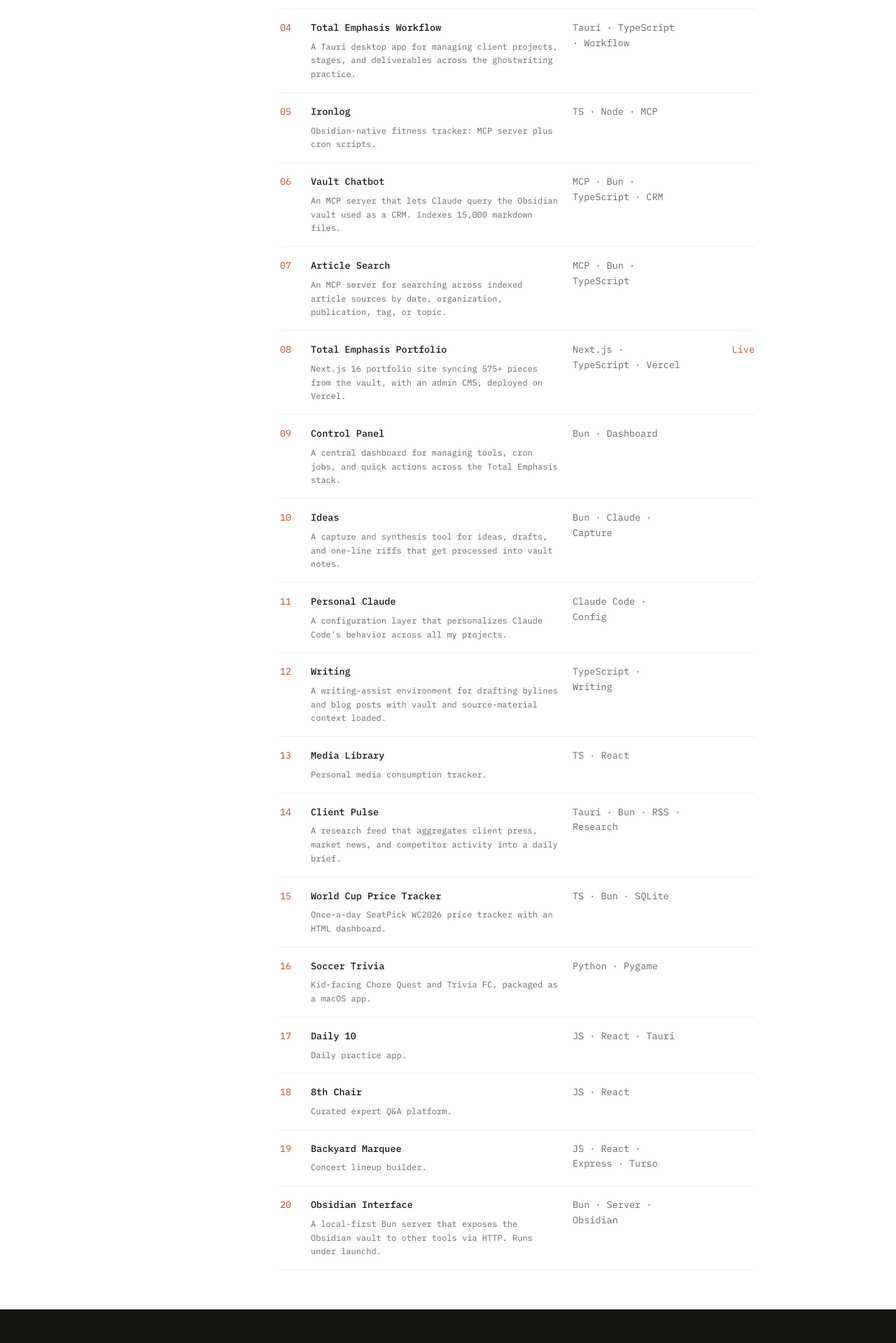
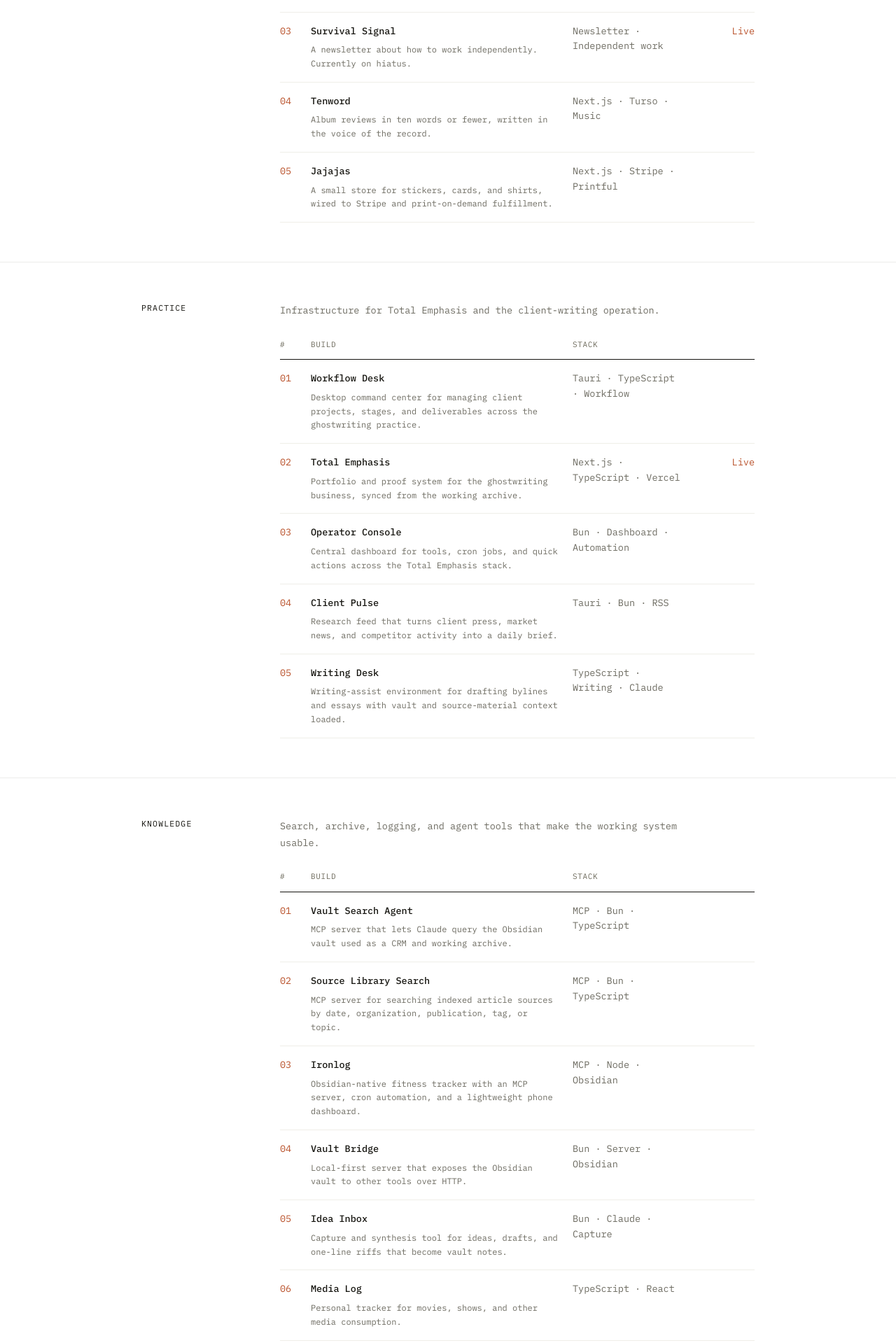
Before and after one commit to k-obrien17/keithrobrien, a Next.js app: page /projects in a window 1280 px wide. Shown: the part 801-2720 px from the top of the page at 70% size. Built offline with nearby package versions, Linux system fonts and the light colour scheme.

Commit message:
feat(projects): group public builds

```diff
--- a/app/projects/page.tsx
+++ b/app/projects/page.tsx
@@ -3,22 +3,22 @@ import { Container } from "@/components/container";
 import { Section } from "@/components/section";
 import { IndexTable } from "@/components/index-table";
 import { projects } from "@/lib/projects";
-import { Project } from "@/lib/types";
+import { Project, ProjectGroup } from "@/lib/types";
 
 export const metadata: Metadata = {
-  title: "Projects",
+  title: "Builds",
   description:
     "Software, MCP servers, newsletters, and tools Keith O'Brien builds and ships in service of Total Emphasis and as standalone projects across the practice.",
   alternates: { canonical: "/projects" },
   openGraph: {
-    title: "Projects · Keith O'Brien",
+    title: "Builds · Keith O'Brien",
     description:
       "Software, MCP servers, newsletters, and tools Keith O'Brien builds and ships in service of Total Emphasis and as standalone projects across the practice.",
     url: "/projects",
     type: "website",
   },
   twitter: {
-    title: "Projects · Keith O'Brien",
+    title: "Builds · Keith O'Brien",
     description:
       "Software, MCP servers, newsletters, and tools Keith O'Brien builds and ships in service of Total Emphasis and as standalone projects across the practice.",
   },
@@ -54,6 +54,57 @@ function projectLink(project: Project) {
   );
 }
 
+const GROUPS: {
+  key: ProjectGroup;
+  label: string;
+  intro: string;
+}[] = [
+  {
+    key: "public",
+    label: "Public",
+    intro: "Projects and publications meant to be found by people outside the workshop.",
+  },
+  {
+    key: "practice",
+    label: "Practice",
+    intro: "Infrastructure for Total Emphasis and the client-writing operation.",
+  },
+  {
+    key: "knowledge",
+    label: "Knowledge",
+    intro: "Search, archive, logging, and agent tools that make the working system usable.",
+  },
+  {
+    key: "playground",
+    label: "Playground",
+    intro: "Games, sports tools, and smaller experiments that are useful or instructive without being flagship work.",
+  },
+];
+
+function displayName(project: Project) {
+  return project.publicName ?? project.name;
+}
+
+function projectRows(group: ProjectGroup) {
+  return projects
+    .filter((project) => project.group === group)
+    .map((project, i) => ({
+      cells: [
+        String(i + 1).padStart(2, "0"),
+        <span key="t" className="flex flex-col gap-[6px]">
+          <span className="text-[var(--color-fg)] font-medium">
+            {displayName(project)}
+          </span>
+          <span className="text-[12px] leading-[1.65] text-[var(--color-muted)]">
+            {project.description}
+          </span>
+        </span>,
+        project.stack.join(" · "),
+        projectLink(project),
+      ],
+    }));
+}
+
 const SITE_URL = "https://www.keithrobrien.com";
 const PAGE_URL = `${SITE_URL}/projects`;
 
@@ -63,14 +114,14 @@ export default function ProjectsPage() {
     "@type": "CollectionPage",
     "@id": `${PAGE_URL}#collectionpage`,
     url: PAGE_URL,
-    name: "Projects · Keith O'Brien",
+    name: "Builds · Keith O'Brien",
     description:
       "Software, MCP servers, newsletters, and tools Keith O'Brien builds and ships in service of Total Emphasis and as standalone projects across the practice.",
     mainEntity: { "@id": `${SITE_URL}/#person` },
     isPartOf: { "@id": `${SITE_URL}/#website` },
     hasPart: projects.filter((p) => p.url).map((p) => ({
       "@type": "SoftwareApplication",
-      name: p.name,
+      name: displayName(p),
       description: p.description,
       url: p.url,
       applicationCategory: "DeveloperApplication",
@@ -89,40 +140,34 @@ export default function ProjectsPage() {
           {"// what I build on the side"}
         </p>
         <h1 className="text-[34px] leading-[1.42] font-medium tracking-[-0.015em] max-w-[760px] text-[var(--color-fg)]">
-          Projects
+          Builds
         </h1>
         <p className="mt-[34px] text-[14.5px] leading-[1.95] text-[var(--color-body)] max-w-[580px]">
-          Software, newsletters, and other things I build and run outside the
-          content strategy work. Most started as one-night experiments. A few
-          became things I use every day.
+          Software, newsletters, systems, and experiments. Some are public
+          projects; some are private infrastructure for the writing practice;
+          a few are playground builds that taught me something useful.
         </p>
       </Container>
 
-      <Section label="Everything">
+      {GROUPS.map((group) => (
+        <Section key={group.key} label={group.label}>
+          <p className="mb-7 max-w-[580px] text-[13.5px] leading-[1.8] text-[var(--color-muted)]">
+            {group.intro}
+          </p>
           <IndexTable
             columns={[
               { label: "#", className: "w-11", accent: true },
-            { label: "PROJECT", className: "flex-1 pr-4" },
-            { label: "STACK", className: "w-[170px] pr-4" },
-            { label: "", className: "w-[90px] text-right" },
+              { label: "BUILD", className: "min-w-0 flex-1 pr-4" },
+              {
+                label: "STACK",
+                className: "hidden w-[170px] pr-4 sm:block",
+              },
+              { label: "", className: "w-[64px] text-right sm:w-[90px]" },
             ]}
-          rows={projects.map((project, i) => ({
-            cells: [
-              String(i + 1).padStart(2, "0"),
-              <span key="t" className="flex flex-col gap-[6px]">
-                <span className="text-[var(--color-fg)] font-medium">
-                  {project.name}
-                </span>
-                <span className="text-[12px] leading-[1.65] text-[var(--color-muted)]">
-                  {project.description}
-                </span>
-              </span>,
-              project.stack.join(" · "),
-              projectLink(project),
-            ],
-          }))}
+            rows={projectRows(group.key)}
           />
         </Section>
+      ))}
     </>
   );
 }
--- a/content/site/projects.json
+++ b/content/site/projects.json
@@ -1,24 +1,198 @@
 {
   "list": [
-    { "name": "141 Miles", "slug": "141-miles", "description": "Jersey Shore events site with an AI-written newsletter.", "stack": ["TS", "Next.js", "Drizzle"], "status": "active", "url": "https://www.141miles.com", "featured": true },
-    { "name": "The Diffraction", "slug": "the-diffraction", "description": "A music publication and newsletter.", "stack": ["Newsletter"], "status": "active", "url": "https://www.thediffraction.com" },
-    { "name": "Survival Signal", "slug": "survival-signal", "description": "A newsletter about how to be an independent worker. On hiatus.", "stack": ["Newsletter"], "status": "active", "url": "https://survivalsignal.beehiiv.com" },
-    { "name": "Total Emphasis Workflow", "slug": "tew", "description": "A Tauri desktop app for managing client projects, stages, and deliverables across the ghostwriting practice.", "stack": ["Tauri", "TypeScript", "Workflow"], "status": "active", "featured": true },
-    { "name": "Ironlog", "slug": "ironlog", "description": "Obsidian-native fitness tracker: MCP server plus cron scripts.", "stack": ["TS", "Node", "MCP"], "status": "active", "featured": true },
-    { "name": "Vault Chatbot", "slug": "vault-chatbot", "description": "An MCP server that lets Claude query the Obsidian vault used as a CRM. Indexes 15,000 markdown files.", "stack": ["MCP", "Bun", "TypeScript", "CRM"], "status": "active" },
-    { "name": "Article Search", "slug": "article-search", "description": "An MCP server for searching across indexed article sources by date, organization, publication, tag, or topic.", "stack": ["MCP", "Bun", "TypeScript"], "status": "active" },
-    { "name": "Total Emphasis Portfolio", "slug": "total-emphasis-portfolio", "description": "Next.js 16 portfolio site syncing 575+ pieces from the vault, with an admin CMS, deployed on Vercel.", "stack": ["Next.js", "TypeScript", "Vercel"], "status": "active", "url": "https://www.totalemphasis.com" },
-    { "name": "Control Panel", "slug": "control-panel", "description": "A central dashboard for managing tools, cron jobs, and quick actions across the Total Emphasis stack.", "stack": ["Bun", "Dashboard"], "status": "active" },
-    { "name": "Ideas", "slug": "ideas", "description": "A capture and synthesis tool for ideas, drafts, and one-line riffs that get processed into vault notes.", "stack": ["Bun", "Claude", "Capture"], "status": "active" },
-    { "name": "Personal Claude", "slug": "personal-claude", "description": "A configuration layer that personalizes Claude Code's behavior across all my projects.", "stack": ["Claude Code", "Config"], "status": "active" },
-    { "name": "Writing", "slug": "writing-env", "description": "A writing-assist environment for drafting bylines and blog posts with vault and source-material context loaded.", "stack": ["TypeScript", "Writing"], "status": "active" },
-    { "name": "Media Library", "slug": "media-library", "description": "Personal media consumption tracker.", "stack": ["TS", "React"], "status": "active" },
-    { "name": "Client Pulse", "slug": "client-pulse", "description": "A research feed that aggregates client press, market news, and competitor activity into a daily brief.", "stack": ["Tauri", "Bun", "RSS", "Research"], "status": "active" },
-    { "name": "World Cup Price Tracker", "slug": "wc-price-tracker", "description": "Once-a-day SeatPick WC2026 price tracker with an HTML dashboard.", "stack": ["TS", "Bun", "SQLite"], "status": "active" },
-    { "name": "Soccer Trivia", "slug": "soccer-trivia", "description": "Kid-facing Chore Quest and Trivia FC, packaged as a macOS app.", "stack": ["Python", "Pygame"], "status": "active" },
-    { "name": "Daily 10", "slug": "daily-10", "description": "Daily practice app.", "stack": ["JS", "React", "Tauri"], "status": "active" },
-    { "name": "8th Chair", "slug": "8th-chair", "description": "Curated expert Q&A platform.", "stack": ["JS", "React"], "status": "active" },
-    { "name": "Backyard Marquee", "slug": "backyard-marquee", "description": "Concert lineup builder.", "stack": ["JS", "React", "Express", "Turso"], "status": "active" },
-    { "name": "Obsidian Interface", "slug": "obsidian-interface", "description": "A local-first Bun server that exposes the Obsidian vault to other tools via HTTP. Runs under launchd.", "stack": ["Bun", "Server", "Obsidian"], "status": "active" }
+    {
+      "name": "141 Miles",
+      "slug": "141-miles",
+      "description": "Jersey Shore events site with an AI-written newsletter and town-level publishing engine.",
+      "stack": ["Next.js", "Drizzle", "Newsletter"],
+      "status": "active",
+      "group": "public",
+      "url": "https://www.141miles.com",
+      "featured": true
+    },
+    {
+      "name": "The Diffraction",
+      "slug": "the-diffraction",
+      "description": "A music publication and newsletter.",
+      "stack": ["Newsletter", "Music"],
+      "status": "active",
+      "group": "public",
+      "url": "https://www.thediffraction.com"
+    },
+    {
+      "name": "Survival Signal",
+      "slug": "survival-signal",
+      "description": "A newsletter about how to work independently. Currently on hiatus.",
+      "stack": ["Newsletter", "Independent work"],
+      "status": "maintained",
+      "group": "public",
+      "url": "https://survivalsignal.beehiiv.com"
+    },
+    {
+      "name": "Tenword",
+      "slug": "tenword",
+      "description": "Album reviews in ten words or fewer, written in the voice of the record.",
+      "stack": ["Next.js", "Turso", "Music"],
+      "status": "active",
+      "group": "public"
+    },
+    {
+      "name": "Jajajas",
+      "slug": "jajajas",
+      "description": "A small store for stickers, cards, and shirts, wired to Stripe and print-on-demand fulfillment.",
+      "stack": ["Next.js", "Stripe", "Printful"],
+      "status": "active",
+      "group": "public"
+    },
+    {
+      "name": "Total Emphasis Workflow",
+      "publicName": "Workflow Desk",
+      "slug": "tew",
+      "description": "Desktop command center for managing client projects, stages, and deliverables across the ghostwriting practice.",
+      "stack": ["Tauri", "TypeScript", "Workflow"],
+      "status": "active",
+      "group": "practice",
+      "featured": true
+    },
+    {
+      "name": "Total Emphasis Portfolio",
+      "publicName": "Total Emphasis",
+      "slug": "total-emphasis-portfolio",
+      "description": "Portfolio and proof system for the ghostwriting business, synced from the working archive.",
+      "stack": ["Next.js", "TypeScript", "Vercel"],
+      "status": "active",
+      "group": "practice",
+      "url": "https://www.totalemphasis.com"
+    },
+    {
+      "name": "Control Panel",
+      "publicName": "Operator Console",
+      "slug": "control-panel",
+      "description": "Central dashboard for tools, cron jobs, and quick actions across the Total Emphasis stack.",
+      "stack": ["Bun", "Dashboard", "Automation"],
+      "status": "active",
+      "group": "practice"
+    },
+    {
+      "name": "Client Pulse",
+      "slug": "client-pulse",
+      "description": "Research feed that turns client press, market news, and competitor activity into a daily brief.",
+      "stack": ["Tauri", "Bun", "RSS"],
+      "status": "active",
+      "group": "practice"
+    },
+    {
+      "name": "Writing",
+      "publicName": "Writing Desk",
+      "slug": "writing-env",
+      "description": "Writing-assist environment for drafting bylines and essays with vault and source-material context loaded.",
+      "stack": ["TypeScript", "Writing", "Claude"],
+      "status": "active",
+      "group": "practice"
+    },
+    {
+      "name": "Vault Chatbot",
+      "publicName": "Vault Search Agent",
+      "slug": "vault-chatbot",
+      "description": "MCP server that lets Claude query the Obsidian vault used as a CRM and working archive.",
+      "stack": ["MCP", "Bun", "TypeScript"],
+      "status": "active",
+      "group": "knowledge"
+    },
+    {
+      "name": "Article Search",
+      "publicName": "Source Library Search",
+      "slug": "article-search",
+      "description": "MCP server for searching indexed article sources by date, organization, publication, tag, or topic.",
+      "stack": ["MCP", "Bun", "TypeScript"],
+      "status": "active",
+      "group": "knowledge"
+    },
+    {
+      "name": "Ironlog",
+      "slug": "ironlog",
+      "description": "Obsidian-native fitness tracker with an MCP server, cron automation, and a lightweight phone dashboard.",
+      "stack": ["MCP", "Node", "Obsidian"],
+      "status": "active",
+      "group": "knowledge",
+      "featured": true
+    },
+    {
+      "name": "Obsidian Interface",
+      "publicName": "Vault Bridge",
+      "slug": "obsidian-interface",
+      "description": "Local-first server that exposes the Obsidian vault to other tools over HTTP.",
+      "stack": ["Bun", "Server", "Obsidian"],
+      "status": "active",
+      "group": "knowledge"
+    },
+    {
+      "name": "Ideas",
+      "publicName": "Idea Inbox",
+      "slug": "ideas",
+      "description": "Capture and synthesis tool for ideas, drafts, and one-line riffs that become vault notes.",
+      "stack": ["Bun", "Claude", "Capture"],
+      "status": "active",
+      "group": "knowledge"
+    },
+    {
+      "name": "Media Library",
+      "publicName": "Media Log",
+      "slug": "media-library",
+      "description": "Personal tracker for movies, shows, and other media consumption.",
+      "stack": ["TypeScript", "React"],
+      "status": "active",
+      "group": "knowledge"
+    },
+    {
+      "name": "World Cup Squads",
+      "slug": "world-cup-squads",
+      "description": "Private fantasy game for the 2026 World Cup, with squad-building and in-person draft modes.",
+      "stack": ["Next.js", "Turso", "Game"],
+      "status": "active",
+      "group": "playground"
+    },
+    {
+      "name": "World Cup Price Tracker",
+      "publicName": "World Cup Price Watch",
+      "slug": "wc-price-tracker",
+      "description": "Once-a-day tracker for public World Cup 2026 ticket-price movements.",
+      "stack": ["Bun", "SQLite", "Dashboard"],
+      "status": "active",
+      "group": "playground"
+    },
+    {
+      "name": "Soccer Trivia",
+      "publicName": "Trivia FC",
+      "slug": "soccer-trivia",
+      "description": "Kid-facing soccer trivia and chore game packaged as a macOS app.",
+      "stack": ["Python", "Pygame"],
+      "status": "maintained",
+      "group": "playground"
+    },
+    {
+      "name": "Daily 10",
+      "slug": "daily-10",
+      "description": "Daily practice app.",
+      "stack": ["React", "Tauri"],
+      "status": "maintained",
+      "group": "playground"
+    },
+    {
+      "name": "8th Chair",
+      "slug": "8th-chair",
+      "description": "Curated expert Q&A platform.",
+      "stack": ["React"],
+      "status": "dormant",
+      "group": "playground"
+    },
+    {
+      "name": "Backyard Marquee",
+      "slug": "backyard-marquee",
+      "description": "Concert lineup builder.",
+      "stack": ["React", "Express", "Turso"],
+      "status": "dormant",
+      "group": "playground"
+    }
   ]
 }
--- a/lib/types.ts
+++ b/lib/types.ts
@@ -1,11 +1,18 @@
 export type ProjectStatus = "active" | "maintained" | "dormant";
+export type ProjectGroup =
+  | "public"
+  | "practice"
+  | "knowledge"
+  | "playground";
 
 export interface Project {
   name: string;
+  publicName?: string;
   slug: string;
   description: string;
   stack: string[];
   status: ProjectStatus;
+  group: ProjectGroup;
   url?: string;
   repo?: string;
   featured?: boolean;
```
Lines whose indentation alone changed are shown as unchanged.
